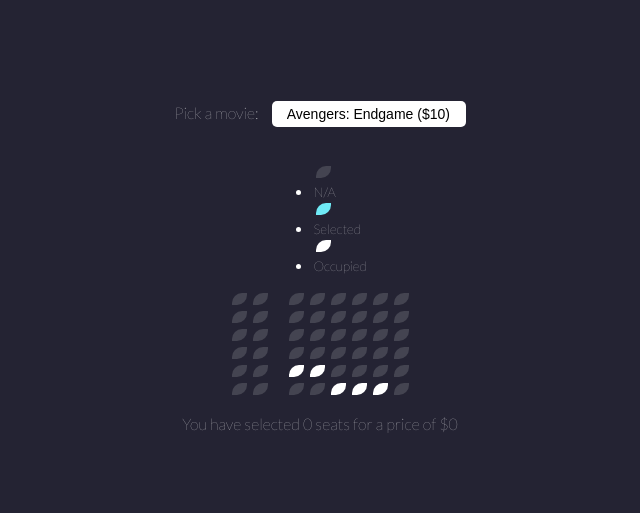
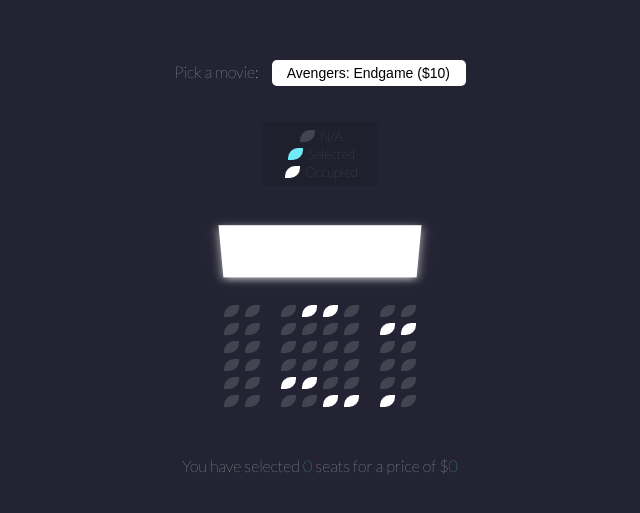
Before and after one commit to yusluv1234/js-projects, a plain HTML site: page movie-seat-booking/booking.html in a window 1280 px wide. Shown: the part 135-648 px from the top of the page, without its empty margins (320-960 px from the left). Drawn offline with Linux system fonts and the light colour scheme.

Commit message:
movie seat booking css done

```diff
--- a/movie-seat-booking/booking.css
+++ b/movie-seat-booking/booking.css
@@ -32,6 +32,11 @@ body {
     appearance: none;
 }
 
+.container {
+    perspective: 1000px;
+    margin-bottom: 30px;
+}
+
 .seat {
     background-color: #444451;
     height: 12px;
@@ -53,6 +58,58 @@ body {
     margin-right: 18px;
 }
 
+.seat:nth-last-of-type(2) {
+    margin-left: 18px;
+}
+
+.seat:not(.occupied):hover {
+    cursor: pointer;
+    transform: scale(1.2);
+}
+
+.showcase .seat:not(.occupied):hover {
+    cursor: default;
+    transform: scale(1);
+}
+
+.showcase {
+    background: rgba(0, 0, 0, 0.1);
+    padding: 5px 10px;
+    border-radius: 5px;
+    color: #777;
+    list-style-type: none;
+    justify-content: space-between;
+}
+
+.showcase li {
+    display: flex;
+    align-items: center;
+    justify-content: center;
+    margin: 0 10px;
+}
+
+.showcase li small {
+
+    margin-left: 2px;
+}
+
 .row {
     display: flex;
 }
+
+.screen {
+    background-color: #fff;
+    height: 70px;
+    width: 100%;
+    margin: 15px 0;
+    transform: rotateX(-45deg);
+    box-shadow: 0 3px 10px rgba(255, 255, 255, 0.7);
+}
+
+.p.text {
+    margin: 5px 0;
+}
+
+p.text span {
+    color: #6feaf6;
+}
--- a/movie-seat-booking/booking.html
+++ b/movie-seat-booking/booking.html
@@ -38,8 +38,8 @@
         <div class="seat"></div>
         <div class="seat"></div>
         <div class="seat"></div>
-        <div class="seat"></div>
-        <div class="seat"></div>
+        <div class="seat occupied"></div>
+        <div class="seat occupied"></div>
         <div class="seat"></div>
         <div class="seat"></div>
         <div class="seat"></div>
@@ -51,8 +51,8 @@
             <div class="seat"></div>
             <div class="seat"></div>
             <div class="seat"></div>
-            <div class="seat"></div>
-            <div class="seat"></div>
+            <div class="seat occupied"></div>
+            <div class="seat occupied"></div>
             </div>
             <div class="row">
                 <div class="seat"></div>
```
